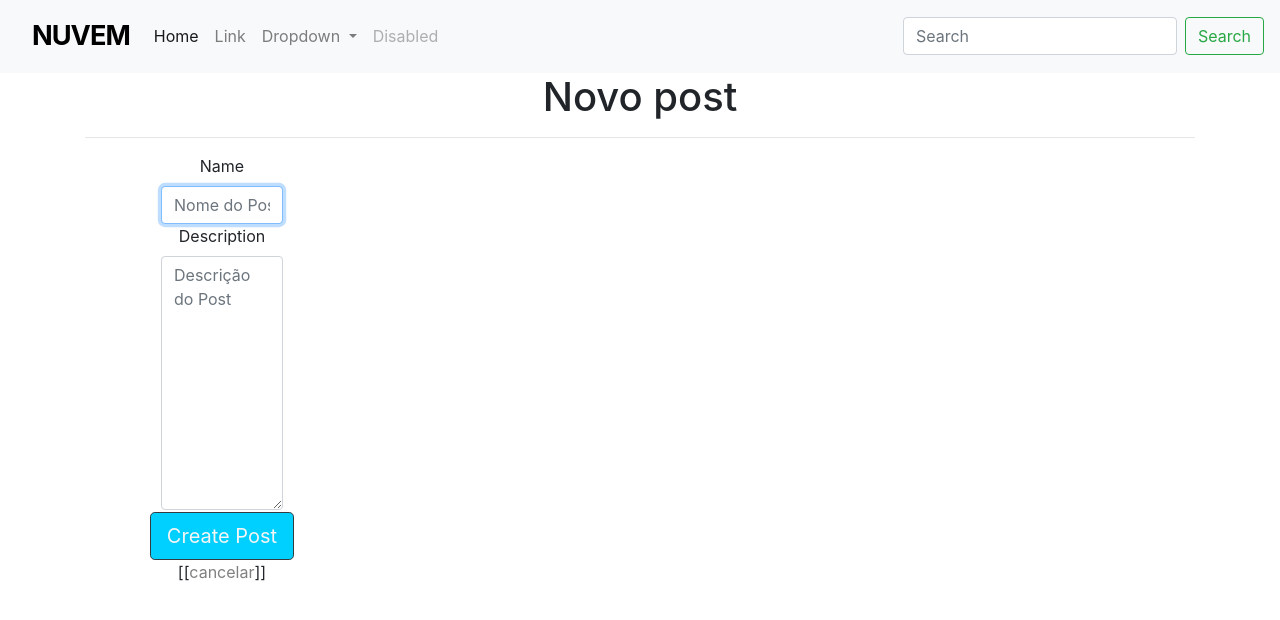
After one commit to Diogonrl/CursoRuby, a Rails app: page /posts/new in a window 1280 px wide. The commit adds this page. Shown: the top 620 px of the page. Run offline with Rails 7, Linux system fonts and the light colour scheme; style sheets or scripts are compiled from the project's sources; some libraries are stand-ins or nearby versions.

Commit message:
Criação de Post

```diff
--- a/app/assets/stylesheets/custom.css.scss
+++ b/app/assets/stylesheets/custom.css.scss
@@ -39,8 +39,16 @@
 #botaoLogin{
     background-color: rgb(0, 208, 255);
     color: whitesmoke;
+    margin-top:2px;
 }
 #botaoLogin:hover {
     background-color: whitesmoke;
     color: rgb(0, 208, 255);
+
 }
+.well a{
+   color: grey;
+}
+.colormatch a{
+   color: grey;
+}
--- /dev/null
+++ b/app/controllers/posts_controller.rb
@@ -0,0 +1,34 @@
+class PostsController < ApplicationController
+
+    def index
+        @posts = Post.all
+    end
+
+    def show
+        @post = Post.find(params[:id])
+    end
+    def new
+        @post = Post.new
+    end
+    def create
+
+    end
+    def create
+        @post = Post.new(post_params)
+        @post.user = User.first
+        if @post.save
+            flash[:sucess] = "Post criado com sucesso"
+            redirect_to  post_path(@post)
+        else
+            render 'new'
+        end
+    end
+    private
+        def set_post
+            @post = Post.find(params[:id])
+        endfv0
+        end
+        def post_params
+            params.require(:post).permit(:name, :description)
+        end
+end
--- a/app/helpers/application_helper.rb
+++ b/app/helpers/application_helper.rb
@@ -1,2 +1,8 @@
 module ApplicationHelper
+    def gravatar_for(user, options = {size: 80})
+        gravatar_id = Digest::MD5::hexdigest(user.email.downcase)
+        size = options[:size]
+        gravatar_url = "http://secure.gravatar.com/avatar/#{gravatar_id}?s=#{size}"
+        image_tag(gravatar_url, alt: user.name, class: "rounded-circle")
+    end
 end
--- /dev/null
+++ b/app/views/posts/new.html.erb
@@ -0,0 +1,40 @@
+
+<%= render 'shared/page_title', title: "Novo Post" %>
+<% if @post.errors.any? %>
+  <div class="row">
+    <div class="col-md-6 offset-md-3 center">
+      <div class="card text-white bg-danger mb-3">
+        <div class="card-heading">
+            <%= pluralize(@post.errors.count, "error") %>
+             <%= @post.class %>:
+        <div class="card-body">
+            <ul>
+                <% @post.errors.full_messages.each do |msg| %>
+                <li><%= msg %></li>
+            <% end %>
+            </ul>
+        </div>
+        </div>
+      </div>
+    </div>
+  </div>
+<% end %>
+<div class= row>
+    <div class= col-md-16>
+        <%= form_for(@post, :html => {class: "form-horizontal", role: "form"}) do |f| %>
+            <div class = "form_group col-md-6 offset-md-3 center">
+                    <%= f.label :name %>
+                    <%= f.text_field :name, class: "form-control", placeholder: "Nome do Post", autofocus: true %>
+            </div>
+            <div class = "form_group col-md-6 offset-md-3 center">
+                    <%= f.label :description %>
+                    <%= f.text_area :description, rows: 10, class: "form-control", placeholder: "Descrição do Post", autofocus: true %>
+            </div>
+            <div class = "form_group  center">
+                <%= f.submit class: "btn btn-dark btn-lg", id:"botaoLogin" %>
+        <% end %>
+        <div class= "colormatch center">
+           [[<%= link_to "cancelar", posts_path %>]]
+        </div>
+    </div>
+</div>
--- /dev/null
+++ b/app/views/shared/_page_title.html.erb
@@ -0,0 +1,2 @@
+<h1 align="center"><%= title.capitalize %></h1>
+<hr />
--- a/config/routes.rb
+++ b/config/routes.rb
@@ -3,5 +3,6 @@ Rails.application.routes.draw do
   get 'pages/home', to: 'pages#home'
   get '/about', to: 'pages#about'
 
-  resources :todos
+  resources :posts
+
 end
```
Also changed, not shown: app/views/posts/index.html.erb (added, +18 -0 lines), app/views/posts/show.html.erb (added, +14 -0 lines), test/integration/posts_test.rb (added, +56 -0 lines), Gemfile, Gemfile.lock, db/schema.rb.
